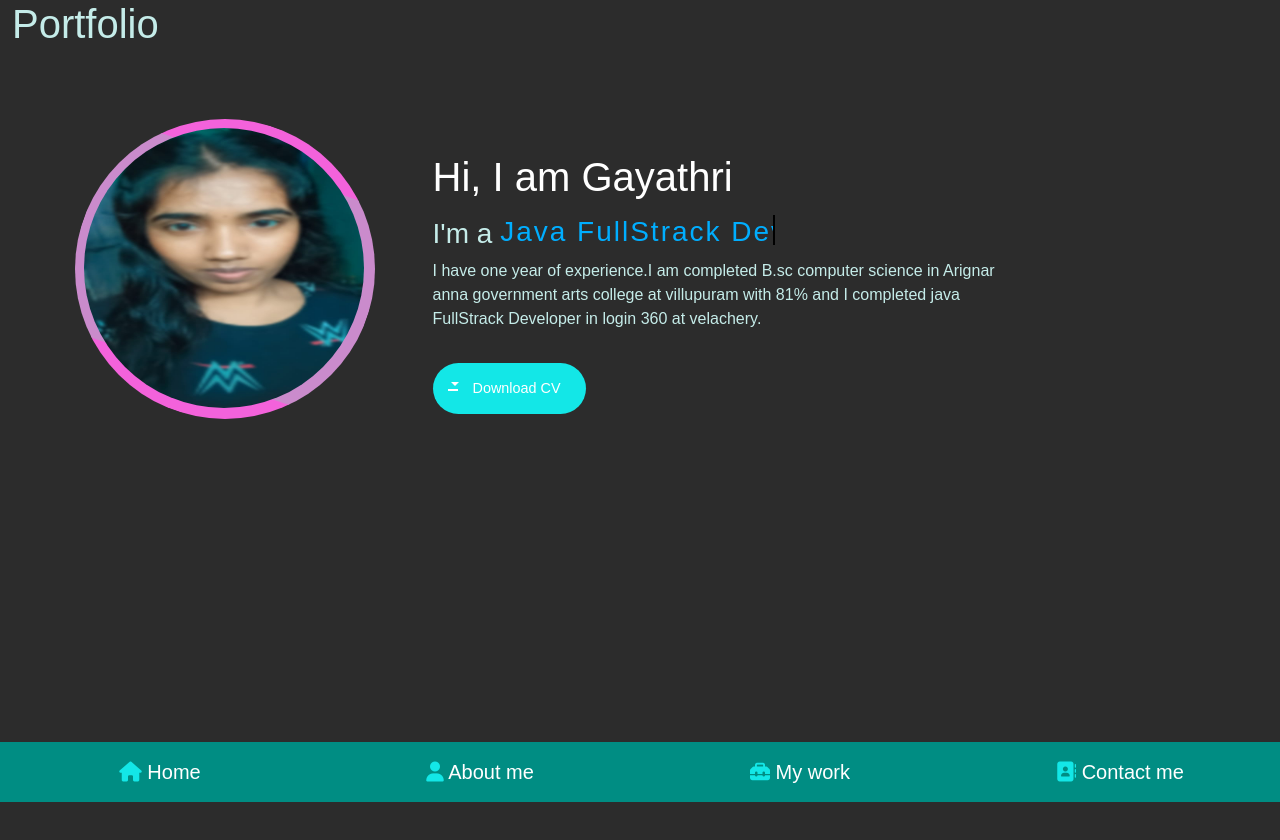
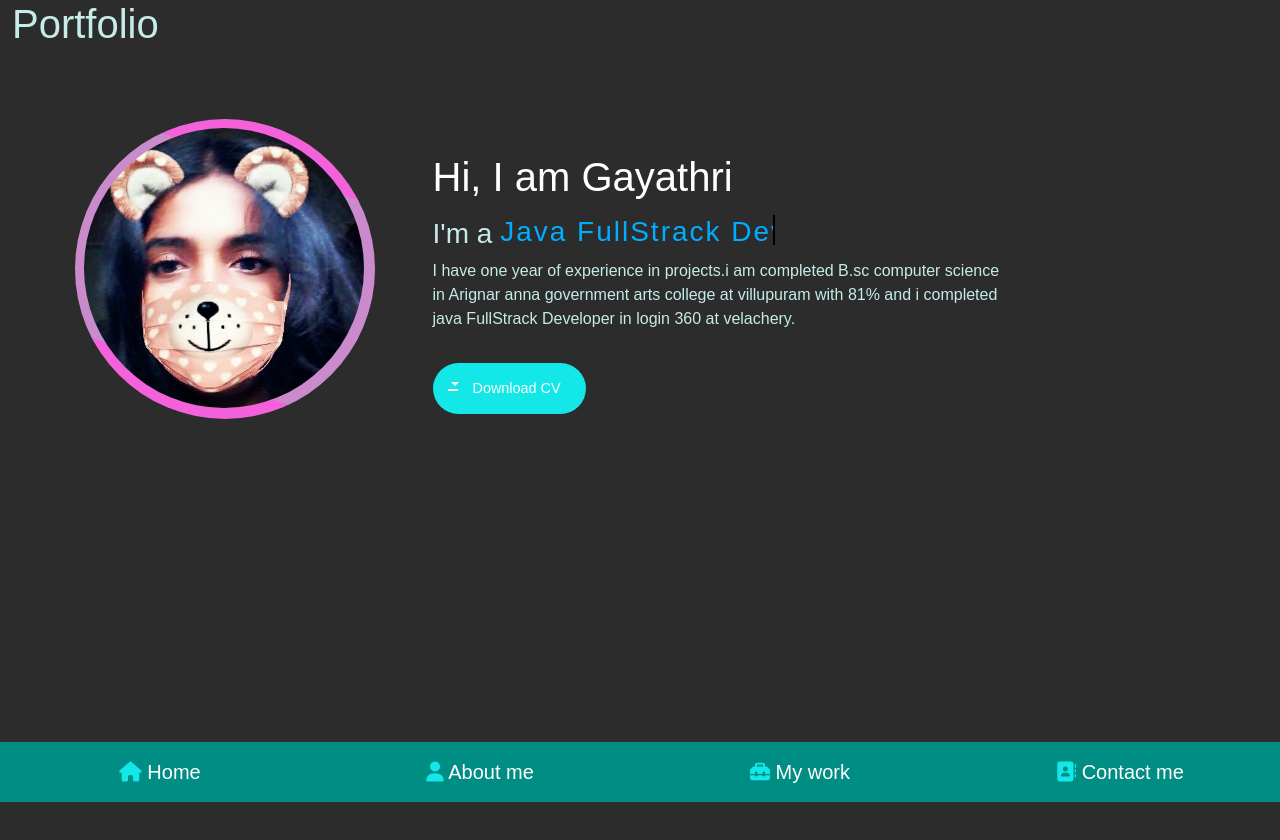
Before and after one commit to 7Gayathri/Portfolio, a plain HTML site: page index.html in a window 1280 px wide. Drawn offline with nearby package versions, Linux system fonts and the light colour scheme.

Commit message:
'message1'

```diff
--- a/index.html
+++ b/index.html
@@ -22,14 +22,14 @@
 
 
             <div class="im">
-                <img src="./skill_img/gayathri.jpeg"  alt="profile pic">
+                <img src="./skill_img/me.jpg"  alt="profile pic">
             </div>
 
             <div>
                 <h1 class="text-white"> Hi, I am Gayathri</h1>
                 <h3> I'm a <span id="type">  Java FullStrack Developer.</span></h3>
-                <p>I have one year of experience.I am completed B.sc computer science in Arignar anna government arts college at villupuram with 81% and
-                    I completed java FullStrack Developer in login 360 at velachery.
+                <p>I have one year of experience in projects.i am completed B.sc computer science in Arignar anna government arts college at villupuram with 81% and
+                    i completed java FullStrack Developer in login 360 at velachery.
                 </p>
                     <button class="buttonDownload  mt-3 rounded-pill border-0 text-white"> <a href="./Gayathri_Fresher_Resume.pdf (1).pdf" target="_blank"  download> Download CV </a> </button>
             </div>
```
Also changed, not shown: gayathri.jpeg (renamed from skill_img/gayathri.jpeg), skill_img/me.jpg (added).
